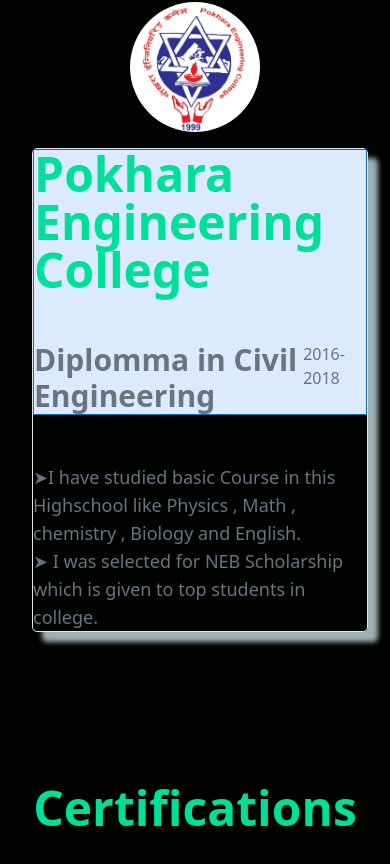
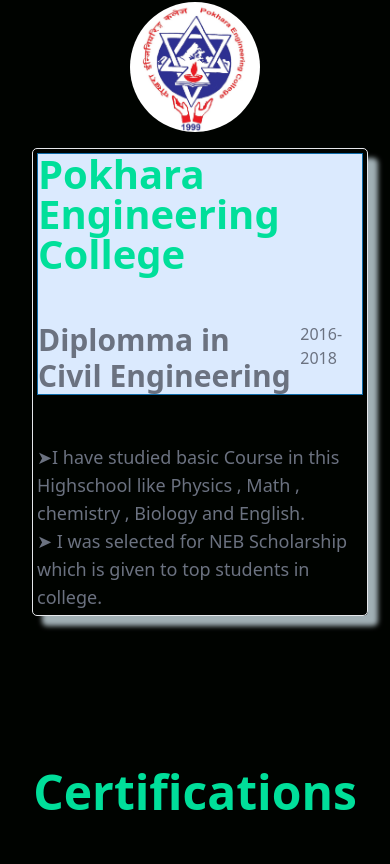
Before and after one commit to pranish0-0/Deepakvaya, a React (Create React App) app: page /education in a window 390 px wide. Shown: the part 886-1750 px from the top of the page. Built offline with nearby package versions, Linux system fonts and the light colour scheme.

Commit message:
deployed

```diff
--- a/public/index.html
+++ b/public/index.html
@@ -24,7 +24,7 @@
       work correctly both with client-side routing and a non-root public URL.
       Learn how to configure a non-root public URL by running `npm run build`.
     -->
-    <title>React App</title>
+    <title>Deepak Vaya</title>
   </head>
   <body>
     <noscript>You need to enable JavaScript to run this app.</noscript>
--- a/src/Components/Education.jsx
+++ b/src/Components/Education.jsx
@@ -33,9 +33,9 @@
 
             <div className='max-w-[1580px] grid md:grid-cols-3 text-gray-500'>
                 <img className='rounded-bl-[100%] rounded-br-[100%] rounded-tl-[100%] rounded-tr-[100%] md:w-[300px] max-md:w-[40%] mx-auto my-4 max-md:justify-end' src={pec} alt="pec" />
-                <div className='flex flex-col border-solid md:w-[200%] max-md:w-[103%]  border border-1 rounded-[5px] border-gray' id='shadow'>
+                <div className='flex flex-col border-solid md:w-[200%] max-md:w-[103%]  border border-1 rounded-[5px] border-gray p-1' id='shadow'>
                     <div className='border border-[#0e6ba8] bg-blue-100 '>
-                        <p className='text-[#00df9a] pb-12 font-bold text-left md:text-6xl sm:5xl text-5xl '>
+                        <p className='text-[#00df9a] pb-12 font-bold text-left md:text-6xl max-sm:text-[40px] text-5xl '>
                             Pokhara Engineering College
                         </p>
                         <div className='flex flex-row justify-between'>
```
